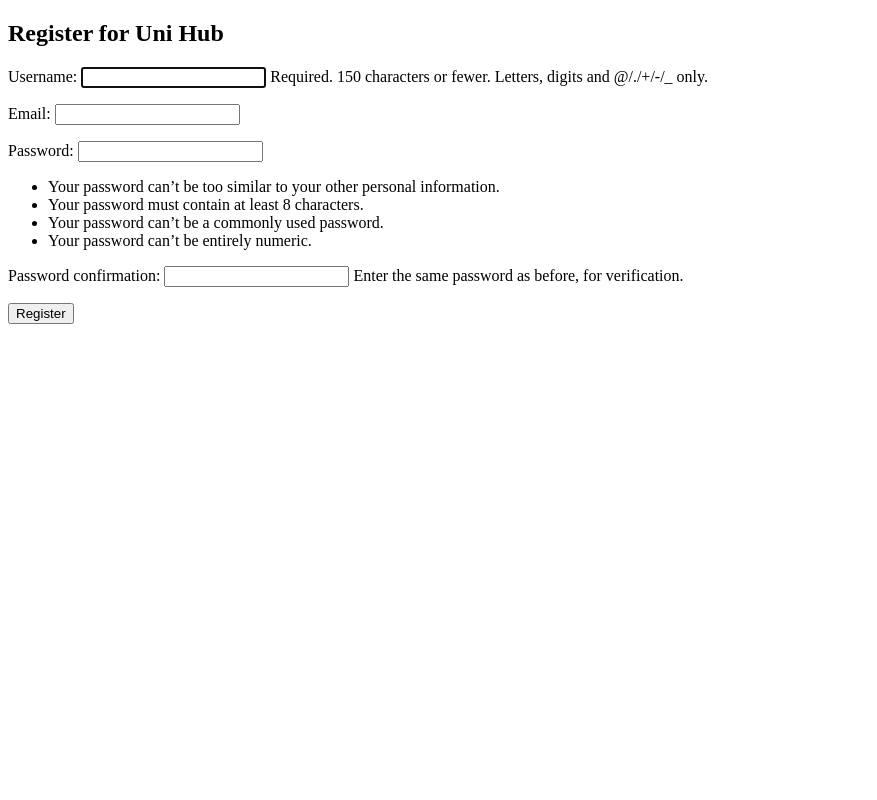
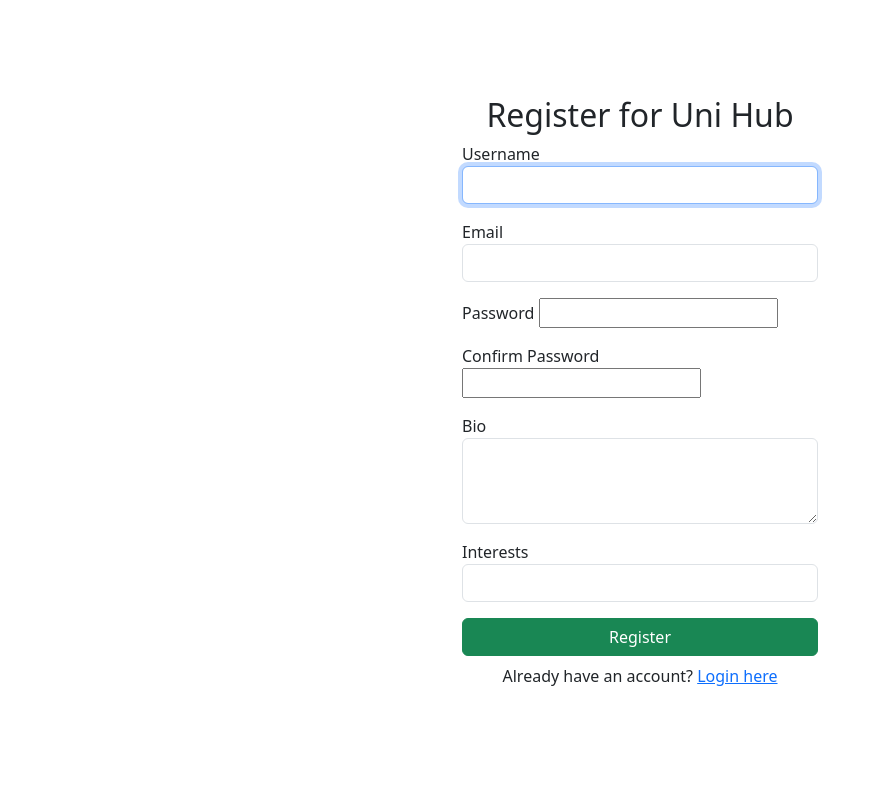
Before and after one commit to RBT-EDWARD/uni-hub, a Django app: page /users/register/ in a window 1280 px wide. Shown: the whole page, without its empty margins (0-877 px from the left). Run offline with Django 5.2, Linux system fonts and the light colour scheme.

Commit message:
Login and Register UI
1. Added the UI of the login and Register page
2. Added the alerts for the login, register

```diff
--- a/users/forms.py
+++ b/users/forms.py
@@ -3,8 +3,15 @@ from django.contrib.auth.models import User
 from django.contrib.auth.forms import UserCreationForm
 
 class UserRegisterForm(UserCreationForm):
-    email = forms.EmailField()
+    email = forms.EmailField(widget=forms.EmailInput(attrs={"class":"form-control"}))
+    bio = forms.CharField(widget=forms.Textarea(attrs={"class":"form-control",'rows':3}), required=False)
+    interests = forms.CharField(widget=forms.TextInput(attrs={"class":"form-control",'rows':3}), required=False)
 
     class Meta:
         model = User
-        fields = ['username', 'email', 'password1', 'password2']
+        fields = ['username', 'email', 'password1', 'password2','bio','interests']
+        widgets  = {
+            'username': forms.TextInput(attrs={'class':'form-control'}),
+            'password1': forms.TextInput(attrs={'class':'form-control'}),
+            'password2': forms.TextInput(attrs={'class':'form-control'})
+        }
--- a/users/templates/users/register.html
+++ b/users/templates/users/register.html
@@ -1,16 +1,62 @@
 <!DOCTYPE html>
 <html lang="en">
+
 <head>
     <meta charset="UTF-8">
     <meta name="viewport" content="width=device-width, initial-scale=1.0">
-    <title>Register</title>
+    <title>Register - Uni Hub</title>
+    <link href="https://cdn.jsdelivr.net/npm/bootstrap@5.3.0/dist/css/bootstrap.min.css" rel="stylesheet">
 </head>
-<body>
-    <h2>Register for Uni Hub</h2>
-    <form method="POST">
-        {% csrf_token %}
-        {{ form.as_p }}
-        <button type="submit">Register</button>
-    </form>
+
+<body class="d-flex vh-100 align-items-center justify-content-center">
+    <div class="container">
+        <div class="row justify-content-center">
+            <div class="col-md-4">
+                <h2 class="text-center">Register for Uni Hub</h2>
+                {% if form.errors %}
+                <div class="alert alert-danger">
+                    <strong>Alert</strong>
+                    <ul>
+                        {% for field, errors in form.errors.items %}
+                        {% for error in errors %}
+                        <li>{{ error }}</li>
+                        {% endfor %}
+                        {% endfor %}
+                    </ul>
+                </div>
+                {% endif %}
+                <form method="POST" action="{% url 'register' %}">
+                    {% csrf_token %}
+                    <div class="from-group mb-3">
+                        <label for="forusername">Username</label>
+                        {{ form.username }}
+                    </div>
+                    <div class="from-group mb-3">
+                        <label for="foremail">Email</label>
+                        {{ form.email }}
+                    </div>
+                    <div class="from-group mb-3">
+                        <label for="forpassword1">Password</label>
+                        {{ form.password1 }}
+                    </div>
+                    <div class="from-group mb-3">
+                        <label for="forpassword2">Confirm Password</label>
+                        {{ form.password2 }}
+                    </div>
+                    <div class="from-group mb-3">
+                        <label for="forbio">Bio</label>
+                        {{ form.bio }}
+                    </div>
+                    <div class="from-group mb-3">
+                        <label for="forinterests">Interests</label>
+                        {{ form.interests }}
+                    </div>
+                    <button type="submit" class="btn btn-success w-100">Register</button>
+                </form>
+                <p class="text-center mt-2">Already have an account? <a href="{% url 'login' %}">Login here</a></p>
+            </div>
+        </div>
+    </div>
 </body>
+
 </html>
--- a/users/views.py
+++ b/users/views.py
@@ -3,16 +3,33 @@ from .forms import UserRegisterForm
 from django.contrib.auth import authenticate, login, logout
 from django.contrib.auth import logout
 from .models import *
+from django.contrib import messages
 
 def register(request):
     if request.method == 'POST':
         form = UserRegisterForm(request.POST)
         if form.is_valid():
-            form.save()
+            print("Inside the valide form")
+            user = form.save()
+            # create the profile instance
+            Profile.objects.create(
+                user = user,
+                bio = form.cleaned_data['bio'],
+                interests = form.cleaned_data['interests']
+            )
+            print('Returning')
+            messages.success(request,"Register successful!,Please login into your accont.")
             return redirect('login')
+        else:
+            print("Inside else :- form is not valid")
+            print(form.errors)
+            for field, errors in form.errors.items():
+                print(errors)
+            return render(request,'users/register.html',{"form":form})
     else:
+        print('Inside the else')
         form = UserRegisterForm()
-    return render(request, 'users/register.html', {'form': form})
+        return render(request, 'users/register.html', {'form': form})
 
 def login_view(request):
     if request.method == 'POST':
@@ -21,9 +38,12 @@ def login_view(request):
         user = authenticate(request, username=username, password=password)
         if user is not None:
             login(request, user)
+            messages.success(request,'Login successful!')
             return redirect('home')
         else:
-            return render(request, 'users/login.html', {'error': 'Invalid credentials'})
+            messages.error(request,'Invalid username or password')
+            return redirect('login')
+
     return render(request, 'users/login.html')
 
 def index_view(request):
@@ -50,6 +70,7 @@ def update_profile(request,pk):
         selectedProfile.save()
         selectedProfile.user.save()
 
+        messages.success(request,"Profile updated successfully!")
         return redirect('profile')
     else:
         return redirect('profile')
@@ -57,4 +78,5 @@ def update_profile(request,pk):
 
 def logout_view(request):
     logout(request)
+    messages.success(request,'Logout successfully!')
     return redirect('login')
```
Also changed, not shown: users/templates/users/login.html (+37 -20 lines), users/templates/users/profile_page.html (+10 -1 lines).
